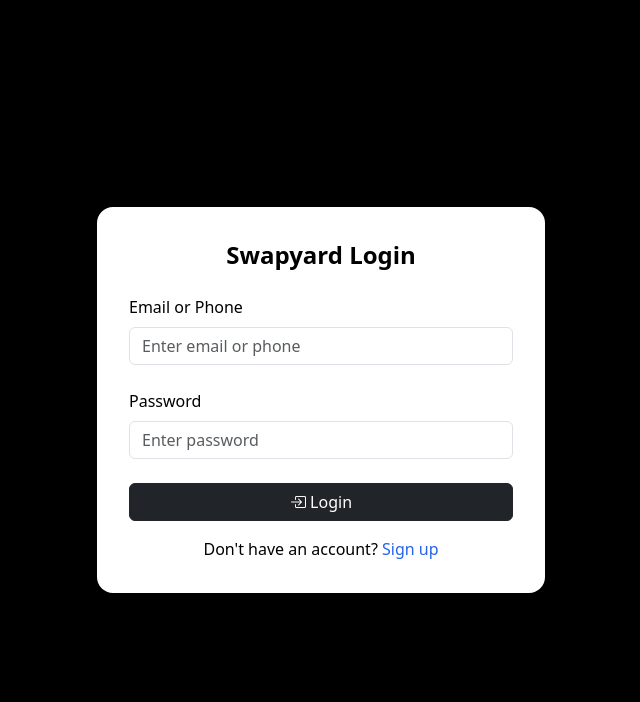
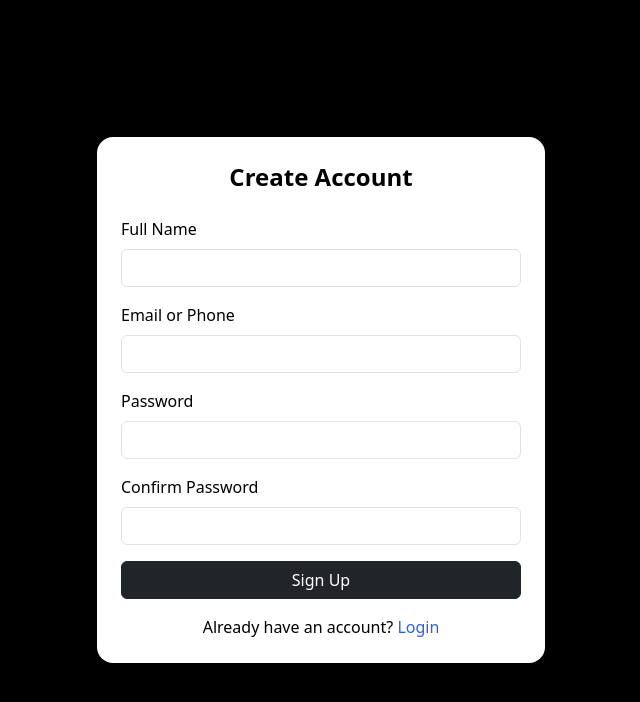
Before and after one commit to chukwuemeka77/Swapyardview, a plain HTML site: page signup.html in a window 1280 px wide. Shown: the whole page, without its empty margins (319-959 px from the left). Drawn offline with nearby package versions, Linux system fonts and the light colour scheme.

Commit message:
Update signup.html

```diff
--- a/signup.html
+++ b/signup.html
@@ -1,60 +1,40 @@
 <!DOCTYPE html>
 <html lang="en">
 <head>
-<meta charset="UTF-8">
-<meta name="viewport" content="width=device-width, initial-scale=1.0">
-<title>Swapyard Login</title>
-<link href="https://cdn.jsdelivr.net/npm/bootstrap@5.3.2/dist/css/bootstrap.min.css" rel="stylesheet">
-<script src="https://cdn.tailwindcss.com"></script>
-<link rel="stylesheet" href="https://cdn.jsdelivr.net/npm/bootstrap-icons/font/bootstrap-icons.css">
+  <meta charset="UTF-8">
+  <meta name="viewport" content="width=device-width, initial-scale=1.0">
+  <title>Swapyard Signup</title>
+  <link href="https://cdn.jsdelivr.net/npm/bootstrap@5.3.2/dist/css/bootstrap.min.css" rel="stylesheet">
+  <link rel="stylesheet" href="https://cdn.jsdelivr.net/npm/bootstrap-icons/font/bootstrap-icons.css">
+  <script src="https://cdn.tailwindcss.com"></script>
 </head>
-<body class="bg-black flex items-center justify-center min-h-screen">
+<body class="bg-black text-white flex justify-center items-center min-h-screen">
 
-  <!-- Login Container -->
-  <div class="bg-white text-black rounded-2xl shadow-lg p-8 w-full max-w-md">
-    <h2 class="text-2xl font-bold mb-6 text-center">Swapyard Login</h2>
-    <form id="loginForm">
-      <div class="mb-4">
-        <label for="email" class="form-label">Email or Phone</label>
-        <input type="text" id="email" class="form-control" placeholder="Enter email or phone" required>
+  <!-- Signup Container -->
+  <div class="bg-white text-black p-6 rounded-2xl shadow-lg w-full max-w-md">
+    <h2 class="text-2xl font-bold mb-4 text-center">Create Account</h2>
+    <form id="signupForm">
+      <div class="mb-3">
+        <label class="form-label">Full Name</label>
+        <input type="text" id="fullName" class="form-control" required>
       </div>
-      <div class="mb-4">
-        <label for="password" class="form-label">Password</label>
-        <input type="password" id="password" class="form-control" placeholder="Enter password" required>
+      <div class="mb-3">
+        <label class="form-label">Email or Phone</label>
+        <input type="text" id="emailOrPhone" class="form-control" required>
       </div>
-      <button type="submit" class="btn btn-dark w-full mb-3"><i class="bi bi-box-arrow-in-right"></i> Login</button>
-      <p class="text-center">Don't have an account? <a href="signup.html" class="text-blue-600">Sign up</a></p>
+      <div class="mb-3">
+        <label class="form-label">Password</label>
+        <input type="password" id="password" class="form-control" required>
+      </div>
+      <div class="mb-3">
+        <label class="form-label">Confirm Password</label>
+        <input type="password" id="confirmPassword" class="form-control" required>
+      </div>
+      <button type="submit" class="btn btn-dark w-100">Sign Up</button>
     </form>
+    <p class="mt-3 text-center">Already have an account? <a href="login.html" class="text-blue-600">Login</a></p>
   </div>
 
-<script>
-const loginForm = document.getElementById("loginForm");
-loginForm.addEventListener("submit", async (e) => {
-  e.preventDefault();
-  const email = document.getElementById("email").value;
-  const password = document.getElementById("password").value;
-
-  try {
-    const res = await fetch("https://YOUR_BACKEND_URL/api/login", {
-      method: "POST",
-      headers: { "Content-Type": "application/json" },
-      body: JSON.stringify({ email, password })
-    });
-
-    const data = await res.json();
-
-    if(data.success){
-      sessionStorage.setItem("user", JSON.stringify(data.user));
-      window.location.href = "index.html";
-    } else {
-      alert(data.message);
-    }
-  } catch(err){
-    console.error(err);
-    alert("Login failed. Try again later.");
-  }
-});
-</script>
-
+  <script src="assets/js/signup.js"></script>
 </body>
 </html>
```
